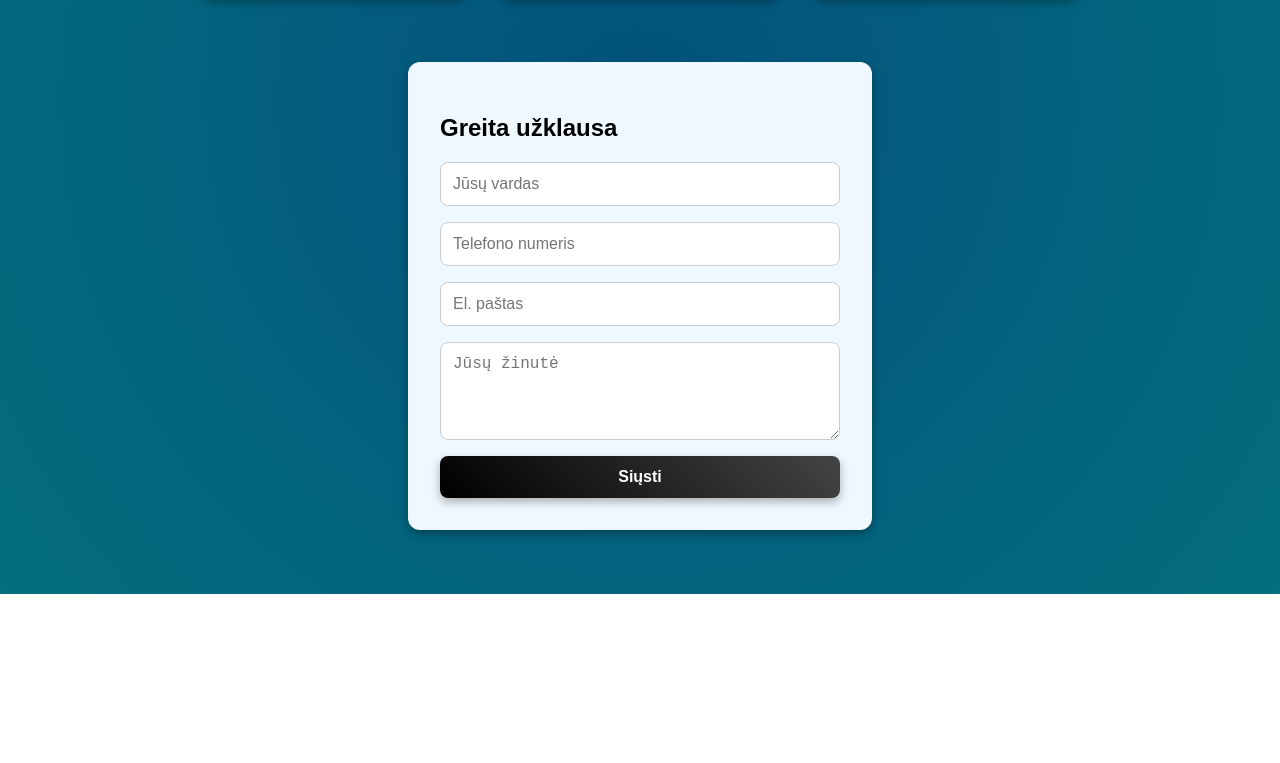
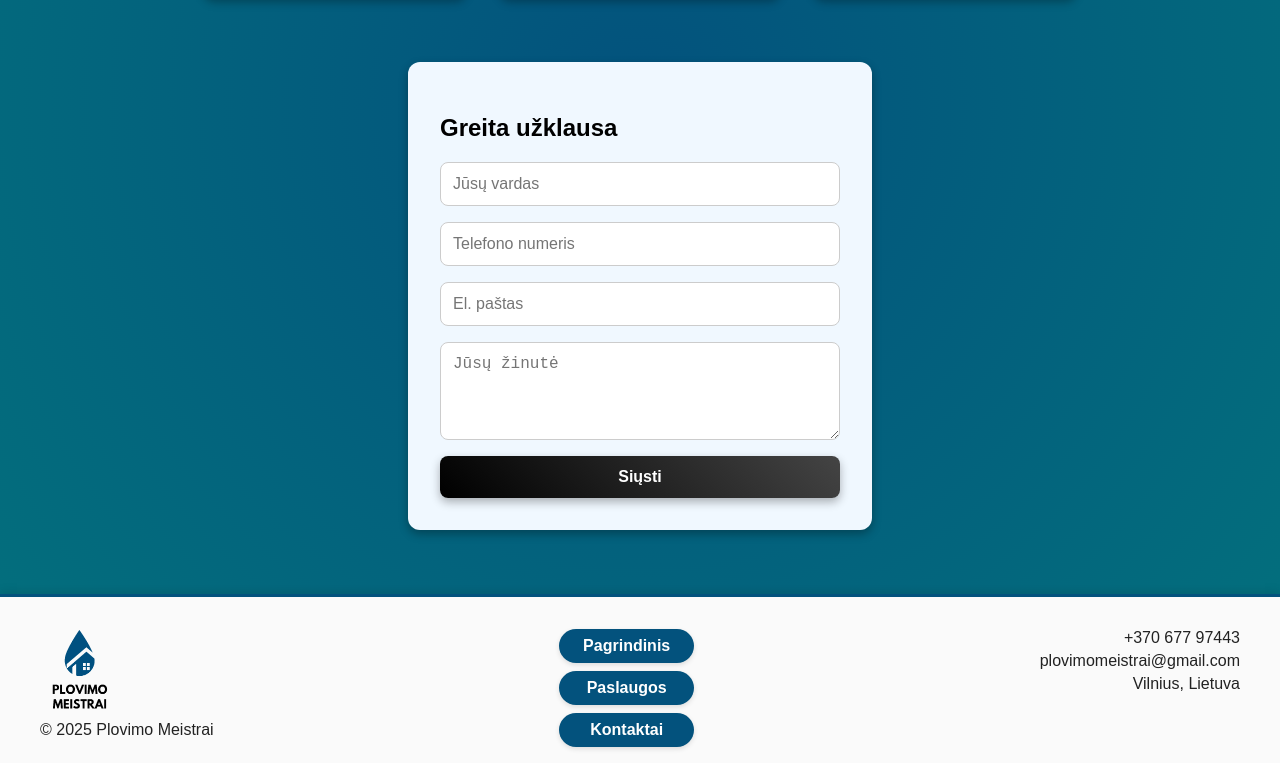
Before and after one commit to benjaminas8/Plovimo-Meistrai, a Next.js app: page /contacts in a window 1280 px wide. Shown: the part 573-1336 px from the top of the page. Before the commit the page ends 1167 px from the top, so only its background shows below. Built offline with nearby package versions, Linux system fonts and the light colour scheme.

Commit message:
fixed spacing and added Footer component

```diff
--- a/app/layout.tsx
+++ b/app/layout.tsx
@@ -1,5 +1,6 @@
 import "./globals.css";
 import Header from "@/components/Header/Header";
+import Footer from "@/components/Footer/Footer";
 
 export default function RootLayout({
   children,
@@ -11,6 +12,7 @@ export default function RootLayout({
       <body>
         <Header />
         {children}
+        <Footer />
       </body>
     </html>
   );
--- a/app/services/page.module.css
+++ b/app/services/page.module.css
@@ -5,6 +5,7 @@
     rgba(3, 82, 125, 1) 0%,
     rgba(3, 110, 125, 1) 100%
   );
+  padding: 4rem 0;
 }
 
 .introduction {
@@ -15,10 +16,9 @@
   gap: 1rem;
 }
 .servicesHeader {
-  padding-top: 4rem;
+  margin-top: 0;
   color: white;
   text-align: center;
-  margin: 4rem 0;
 }
 
 .servicesWrapper {
--- a/components/Footer/Footer.tsx
+++ b/components/Footer/Footer.tsx
@@ -0,0 +1,53 @@
+import Link from "next/link";
+import Image from "next/image";
+import styles from "./footer.module.css";
+
+const Footer = () => {
+  const currentYear = new Date().getFullYear();
+
+  return (
+    <footer className={styles.footer}>
+      <div className={styles.footerContent}>
+        <div className={styles.logoSection}>
+          <Link href="/">
+            <Image
+              src="/images/logopng.png"
+              alt="Plovimo Meistrai Logo"
+              width={80}
+              height={80}
+              priority
+            />
+          </Link>
+          <span className={styles.copyright}>
+            © {currentYear} Plovimo Meistrai
+          </span>
+        </div>
+        <nav className={styles.footerNav}>
+          <Link className={styles.footerLink} href="/">
+            Pagrindinis
+          </Link>
+          <Link className={styles.footerLink} href="/services">
+            Paslaugos
+          </Link>
+          <Link className={styles.footerLink} href="/contacts">
+            Kontaktai
+          </Link>
+        </nav>
+        <div className={styles.contactInfo}>
+          <a href="tel:+37067797443" className={styles.contactLink}>
+            +370 677 97443
+          </a>
+          <a
+            href="mailto:plovimomeistrai@gmail.com"
+            className={styles.contactLink}
+          >
+            plovimomeistrai@gmail.com
+          </a>
+          <span className={styles.address}>Vilnius, Lietuva</span>
+        </div>
+      </div>
+    </footer>
+  );
+};
+
+export default Footer;
--- a/components/Footer/footer.module.css
+++ b/components/Footer/footer.module.css
@@ -0,0 +1,85 @@
+.footer {
+  background: #fafafa;
+  color: #222;
+  border-top: 3px solid #03527d;
+  padding: 2rem 1rem 1rem 1rem;
+  box-shadow: 0 -2px 10px rgba(0, 0, 0, 0.1);
+}
+
+.footerContent {
+  display: flex;
+  justify-content: space-between;
+  align-items: flex-start;
+  gap: 2rem;
+  max-width: 1200px;
+  margin: 0 auto;
+  flex-wrap: wrap;
+}
+
+.logoSection {
+  display: flex;
+  flex-direction: column;
+  align-items: flex-start;
+  gap: 0.5rem;
+}
+
+.copyright {
+  font-size: 1rem;
+}
+
+.footerNav {
+  display: flex;
+  flex-direction: column;
+  gap: 0.5rem;
+}
+
+.footerLink {
+  color: white;
+  text-decoration: none;
+  font-weight: 600;
+  background-color: #03527d;
+  border-radius: 20px;
+  padding: 0.5rem 1.5rem;
+  box-shadow: 0 2px 5px rgba(0, 0, 0, 0.12);
+  transition: background 0.2s;
+  text-align: center;
+}
+
+.footerLink:hover {
+  background-color: #0396a6;
+}
+
+.contactInfo {
+  display: flex;
+  flex-direction: column;
+  gap: 0.3rem;
+  align-items: flex-end;
+}
+
+.contactLink {
+  color: #222;
+  text-decoration: none;
+  font-size: 1rem;
+  transition: color 0.2s;
+}
+
+.contactLink:hover {
+  color: #0396a6;
+}
+
+.address {
+  font-size: 1rem;
+}
+
+@media (max-width: 900px) {
+  .footerContent {
+    flex-direction: column;
+    align-items: center;
+    text-align: center;
+    gap: 1.5rem;
+  }
+  .logoSection,
+  .contactInfo {
+    align-items: center;
+  }
+}
--- a/components/Header/Header.tsx
+++ b/components/Header/Header.tsx
@@ -19,11 +19,11 @@ const Header = () => {
 
       <nav className={styles.nav}>
         <ul className={styles.ul}>
-          <Link className={styles.li} href="/">
+          <Link className={styles.headerLink} href="/">
             Pagrindinis
           </Link>
 
-          <Link className={styles.li} href="/services">
+          <Link className={styles.headerLink} href="/services">
             Paslaugos
           </Link>
 
@@ -31,7 +31,7 @@ const Header = () => {
             Darbų pavyzdžiai
           </Link> */}
 
-          <Link className={styles.li} href="/contacts">
+          <Link className={styles.headerLink} href="/contacts">
             Kontaktai
           </Link>
         </ul>
--- a/components/Header/header.module.css
+++ b/components/Header/header.module.css
@@ -38,7 +38,7 @@
   }
 }
 
-.li {
+.headerLink {
   padding: 1rem 2rem;
   text-decoration: none;
   color: white;
@@ -51,6 +51,10 @@
   text-align: center;
 }
 
+.headerLink:hover {
+  background-color: #0396a6;
+}
+
 @media (max-width: 600px) {
   .li {
     width: 100%;
```
Also changed, not shown: app/page.tsx (+5 -3 lines), app/services/page.tsx (+0 -16 lines), public/images/logopng.png (added).
